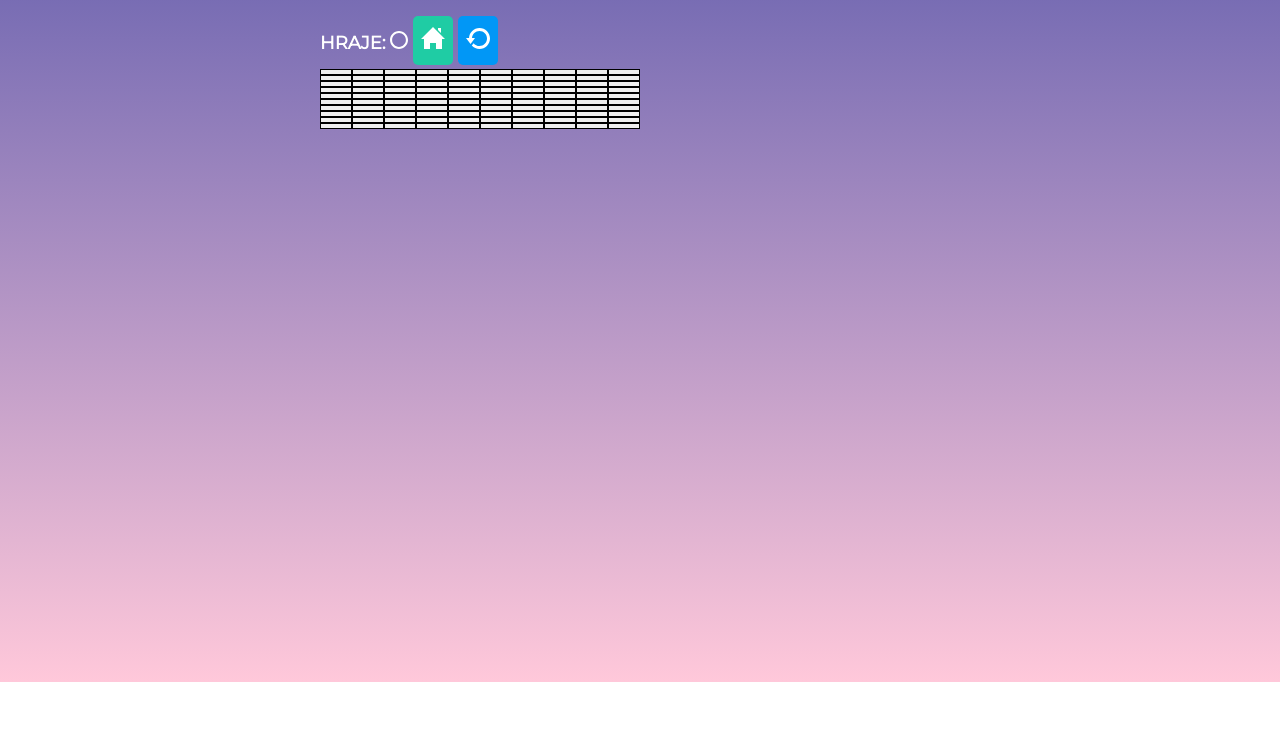
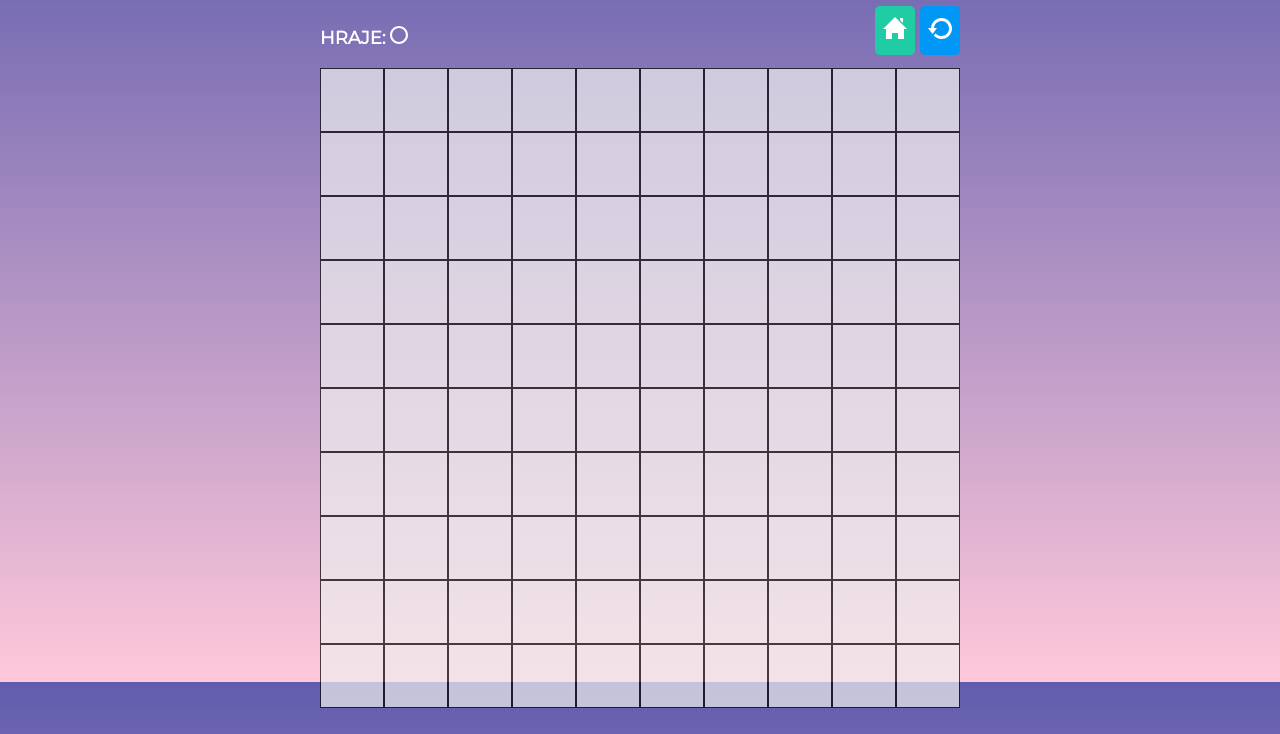
Before and after one commit to mpazlar/piskvorky, a plain HTML site: page hra.html in a window 1280 px wide. Shown: the part 118-852 px from the top of the page. Before the commit the page ends 800 px from the top, so only its background shows below. Drawn offline with Linux system fonts and the light colour scheme.

Commit message:
final touches

```diff
--- a/hra.html
+++ b/hra.html
@@ -18,7 +18,7 @@
     <title>Hra</title>
   </head>
   <body>
-    <div class="body_container">
+    <div class="body_container body_container_hra">
       <div class="hra">
         <h1 class="nadpis">Piškvorky</h1>
         <div class="menu">
@@ -26,6 +26,7 @@
             HRAJE:
             <img class="koleckoAKrizek" src="images/circle.svg" alt="Kolecko" />
           </h2>
+          <div class="menu_btns">
             <a class="ref_menu" href="index.html">
               <button class="pravidla pismo btn_menu">
                 <img class="img_btn" src="images/home.svg" alt="Home" /></button
@@ -38,6 +39,7 @@
                   alt="Restart"
                 /></button
             ></a>
+          </div>
         </div>
         <div class="pole">
           <button class="hraci_pole"></button
--- a/styles.css
+++ b/styles.css
@@ -9,10 +9,12 @@ body {
 }
 
 .nadpis {
+  text-align: center;
   font-family: 'Lobster', cursive;
   font-weight: 400;
   color: #ffffff;
 }
+
 .figcaption {
   font-family: 'Montserrat', sans-serif;
   font-size: small;
@@ -27,6 +29,11 @@ body {
 .body_container {
   display: flex;
   position: relative;
+  margin-bottom: 2%;
+}
+
+.body_container_hra {
+  max-width: 80vmin;
 }
 
 .container_list {
@@ -35,6 +42,8 @@ body {
 
 .menu {
   display: flex;
+  align-items: center;
+  justify-content: space-between;
 }
 
 ol li {
@@ -42,9 +51,15 @@ ol li {
   margin-right: 10%;
 }
 
+.menu_btns {
+  display: flex;
+  margin-bottom: 2%;
+}
+
 .btn_menu {
   border-style: none;
   border-radius: 5px;
+  align-items: stretch;
 }
 .ref_menu {
   margin-left: 5px;
@@ -104,14 +119,20 @@ ol li {
   align-items: center;
   justify-content: center;
   flex-wrap: wrap;
-  width: 50%;
-  height: 50%;
 }
 .hraci_pole {
   display: grid;
   border: 1px solid black;
-  height: 10%;
   width: 10%;
+  aspect-ratio: 1 / 1;
+  opacity: 70%;
+}
+.hraci_pole:hover {
+  display: grid;
+  border: 1px solid black;
+  width: 10%;
+  aspect-ratio: 1 / 1;
+  background-color: white;
 }
 
 .hra {
@@ -119,9 +140,7 @@ ol li {
   flex-direction: column;
   color: #ffffff;
   justify-content: center;
-  padding: 10px;
   max-width: 80vmin;
-  height: 100%;
 }
 
 .pravidla {
```
Lines whose indentation alone changed are shown as unchanged.
